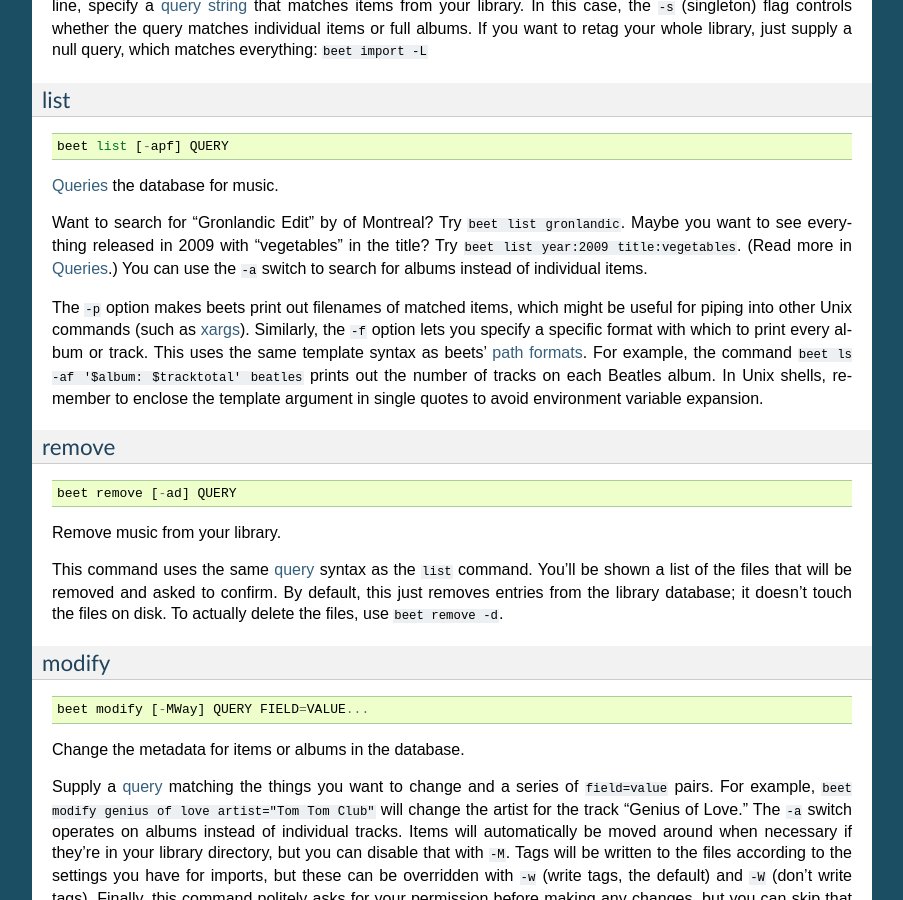
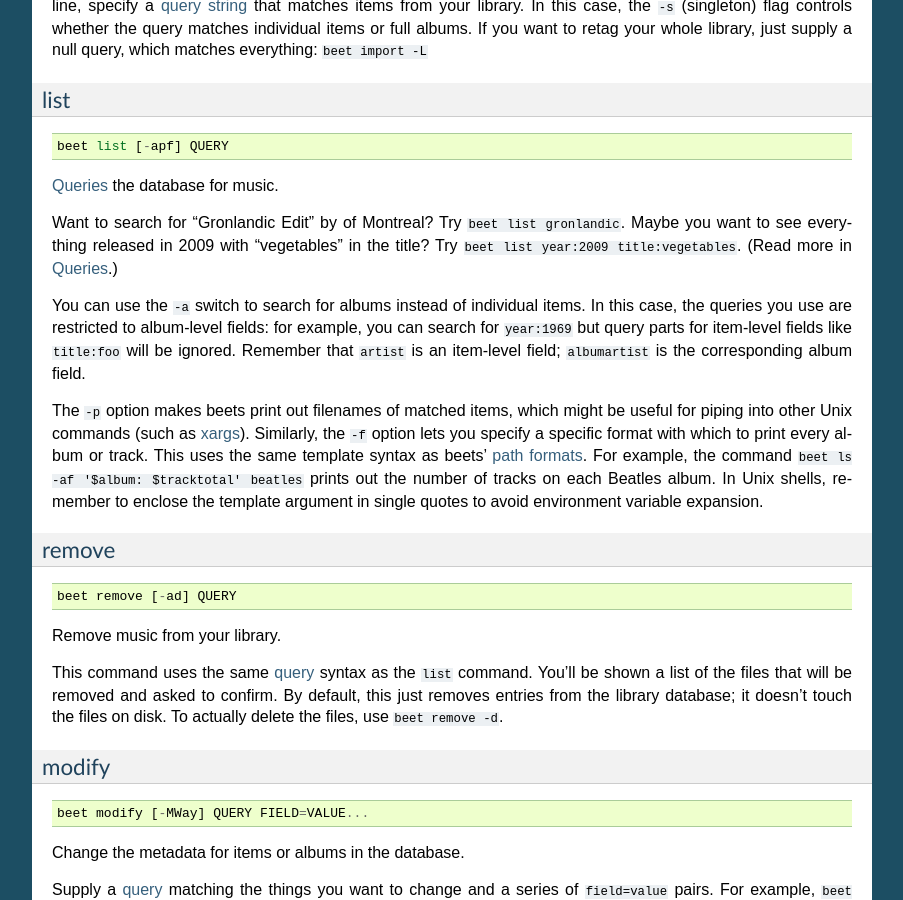
Before and after one commit to google-code-export/beets, a Sphinx documentation site: the page built from docs/reference/cli.rst, in a window 1280 px wide and 900 px high, scrolled down 1476 px. Shown: the whole window, without its empty margins (198-1101 px from the left). Built offline with Sphinx 7.4.7, drawn with Linux system fonts in a browser that asks for light colours.

Commit message:
warning when using unrecognized fields in queries

```diff
--- a/docs/changelog.rst
+++ b/docs/changelog.rst
@@ -58,6 +58,9 @@ fetching cover art for your music, enable this plugin after upgrading to beets
   avoid internal SQLite contention, which should avoid this error.
 * Plugins can now add parallel stages to the import pipeline. See
   :ref:`writing-plugins`.
+* Beets now prints out an error when you use an unrecognized field name in a
+  query: for example, when running ``beet ls -a artist:foo`` (because ``artist``
+  is an item-level field).
 * New plugin events:
 
   * ``import_task_choice`` is called after an import task has an action
--- a/docs/reference/cli.rst
+++ b/docs/reference/cli.rst
@@ -126,8 +126,13 @@ list
 Want to search for "Gronlandic Edit" by of Montreal? Try ``beet list
 gronlandic``.  Maybe you want to see everything released in 2009 with
 "vegetables" in the title? Try ``beet list year:2009 title:vegetables``. (Read
-more in :doc:`query`.) You can use the ``-a`` switch to search for
-albums instead of individual items.
+more in :doc:`query`.)
+
+You can use the ``-a`` switch to search for albums instead of individual items.
+In this case, the queries you use are restricted to album-level fields: for
+example, you can search for ``year:1969`` but query parts for item-level fields
+like ``title:foo`` will be ignored. Remember that ``artist`` is an item-level
+field; ``albumartist`` is the corresponding album field.
 
 The ``-p`` option makes beets print out filenames of matched items, which might
 be useful for piping into other Unix commands (such as `xargs`_). Similarly, the
```
Also changed, not shown: 1 other file.
